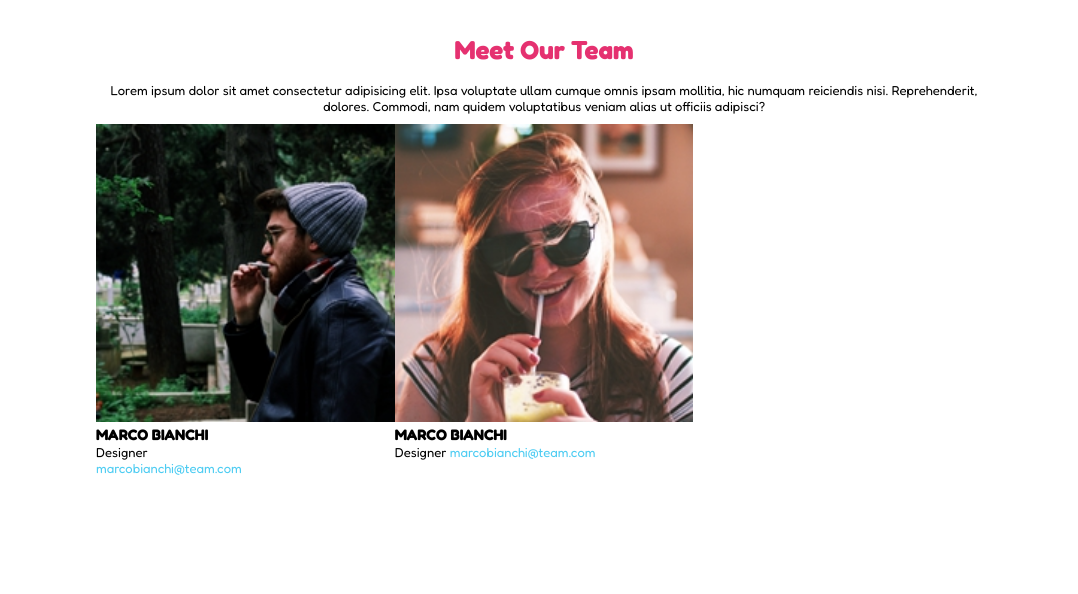
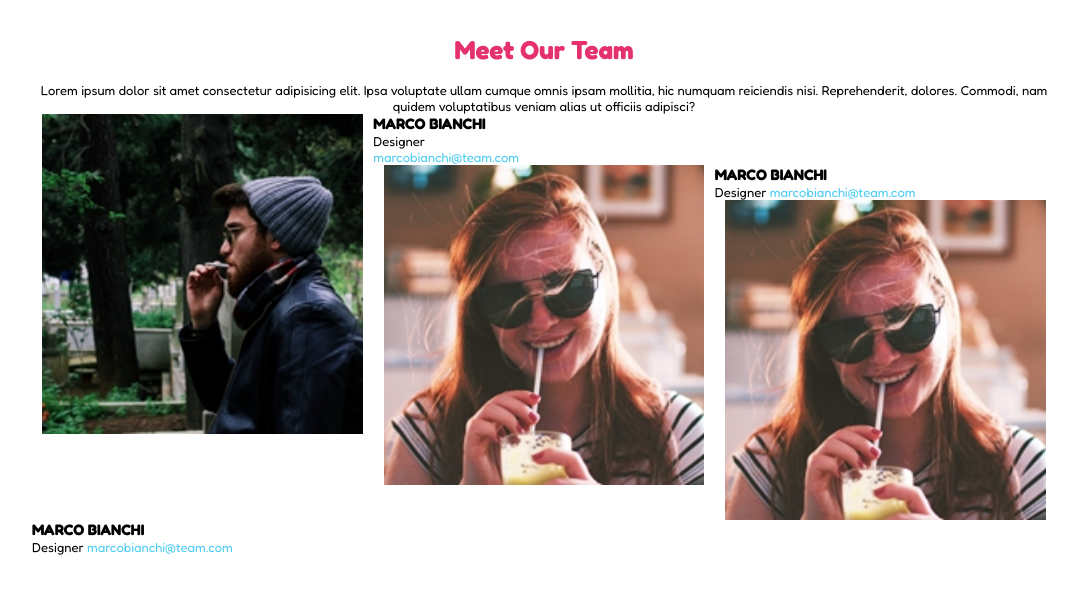
Before and after one commit to LuisJann/html-css-float-cards, a plain HTML site: page index.html in a window 1280 px wide. Shown: the whole page, without its empty margins (96-1174 px from the left). Drawn offline with Linux system fonts and the light colour scheme.

Commit message:
Pausa (incompleto)

```diff
--- a/css/style.css
+++ b/css/style.css
@@ -12,7 +12,7 @@ html{
 }
 
 .container{
-    width: 70%;
+    width: 80%;
     margin: 0 auto;
     font-size: small;
 }
@@ -26,16 +26,13 @@ h1{
     color: #e53170;
 }
 
-.col{
-    width: calc(100% / 3);
-    float: left;
-    padding-top: 10px;
-
+.col > img{
+        width: calc(100% / 3);
+        padding: 0 .8em;
 }
 
 img{
-    width: 100%;
-
+    float: left;
 }
 
 .email{
--- a/index.html
+++ b/index.html
@@ -19,18 +19,39 @@
             <h1>Meet Our Team</h1>
             <p>Lorem ipsum dolor sit amet consectetur adipisicing elit. Ipsa voluptate ullam cumque omnis ipsam mollitia, hic numquam reiciendis nisi. Reprehenderit, dolores. Commodi, nam quidem voluptatibus veniam alias ut officiis adipisci?</p>
         </div>
+        <!-- CARD-1 -->
+        <section>
             <div class="col">
                 <img  src="img/male1.png" alt="">
+                <div>
                     <h3>MARCO BIANCHI</h3>
                     <span>Designer</span> <br>
                     <span class="email">marcobianchi@team.com</span>
                  </div>
+            </div>
+       </section>
+        <!-- 2 -->
+        <section>
             <div class="col">
                 <img  src="img/female1.png" alt="">
+                <div>
                     <h3>MARCO BIANCHI</h3>
                     <span>Designer</span>
                     <span class="email">marcobianchi@team.com</span>
                 </div>
+            </div>
+        </section>
+       <!-- 3 -->
+        <section>
+            <div class="col">
+                <img  src="img/female1.png" alt="">
+                <div>
+                    <h3>MARCO BIANCHI</h3>
+                    <span>Designer</span>
+                    <span class="email">marcobianchi@team.com</span>
+                </div>
+            </div>
+        </section>
     </main>
 
     <!-- /main -->
```
Lines whose indentation alone changed are shown as unchanged.
